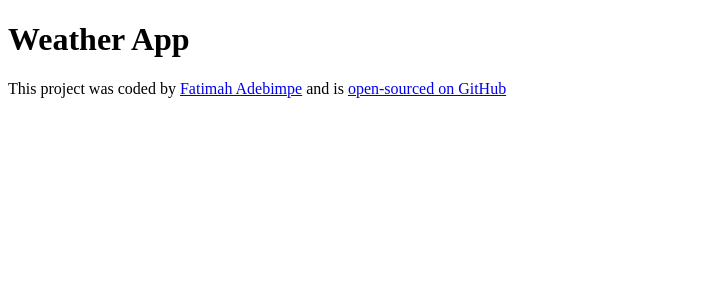
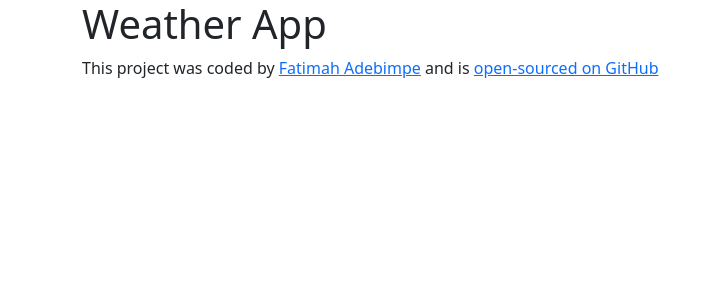
Before and after one commit to EniolaCodes/react-weather-app, a React (Create React App) app: page / in a window 1280 px wide. Shown: the top 300 px of the page, without its empty margins (0-714 px from the left). Built offline with nearby package versions, Linux system fonts and the light colour scheme.

Commit message:
added bootstrap

```diff
--- a/package.json
+++ b/package.json
@@ -6,6 +6,7 @@
     "@testing-library/jest-dom": "^5.16.5",
     "@testing-library/react": "^13.4.0",
     "@testing-library/user-event": "^13.5.0",
+    "bootstrap": "^5.3.0",
     "react": "^18.2.0",
     "react-dom": "^18.2.0",
     "react-scripts": "5.0.1",
--- a/src/App.js
+++ b/src/App.js
@@ -4,6 +4,7 @@ import "./App.css";
 export default function App() {
   return (
     <div className="App">
+      <div className="container">
         <h1>Weather App</h1>
         <footer>
           This project was coded by {""}
@@ -22,5 +23,6 @@ export default function App() {
           </a>
         </footer>
       </div>
+    </div>
   );
 }
--- a/src/index.js
+++ b/src/index.js
@@ -1,6 +1,7 @@
 import React from 'react';
 import ReactDOM from 'react-dom/client';
 import './index.css';
+import 'bootstrap/dist/css/bootstrap.css';
 import App from './App';
 import reportWebVitals from './reportWebVitals';
 
```
Also changed, not shown: 1 other file (tests, documents, lock files or other folders). Lines whose indentation alone changed are shown as unchanged.
